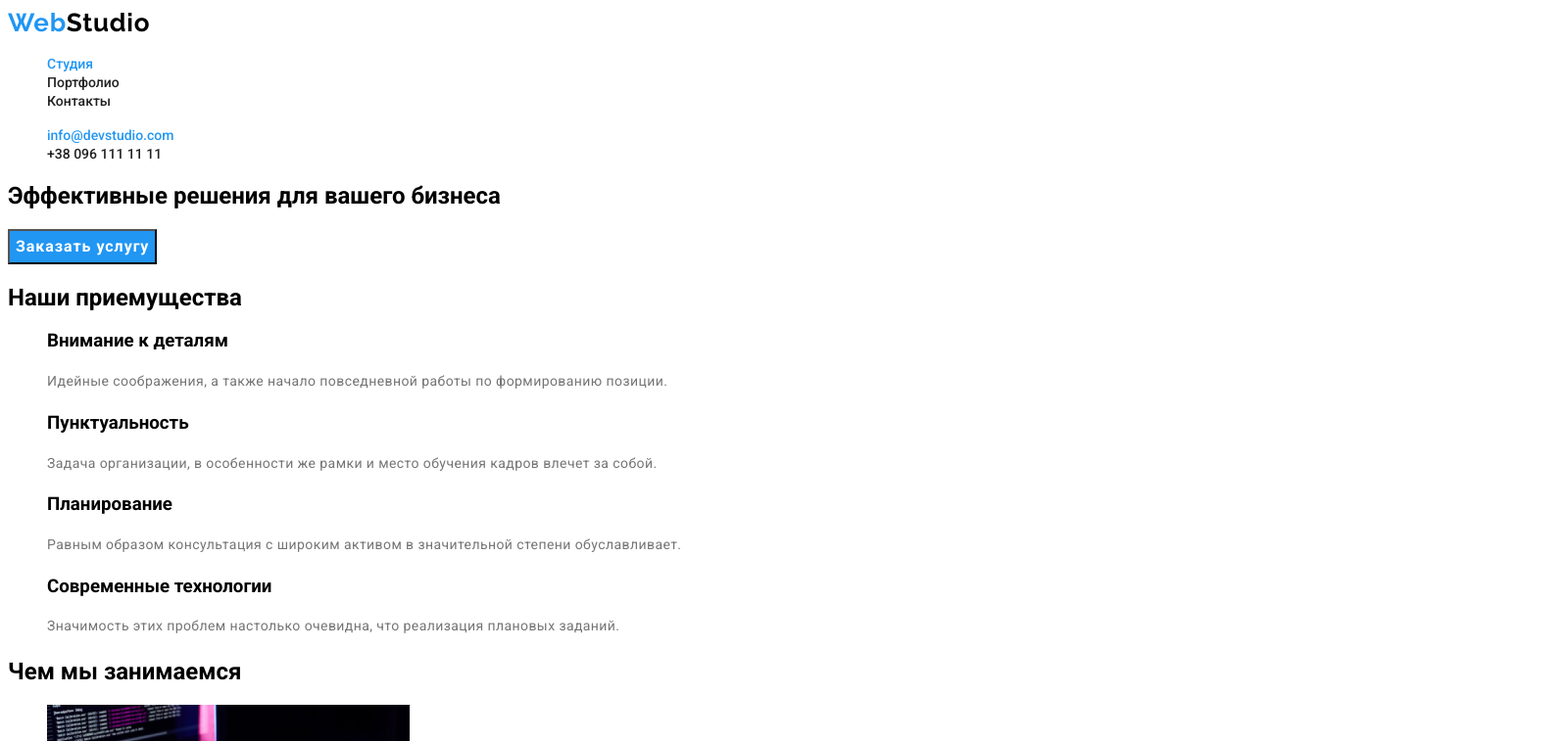
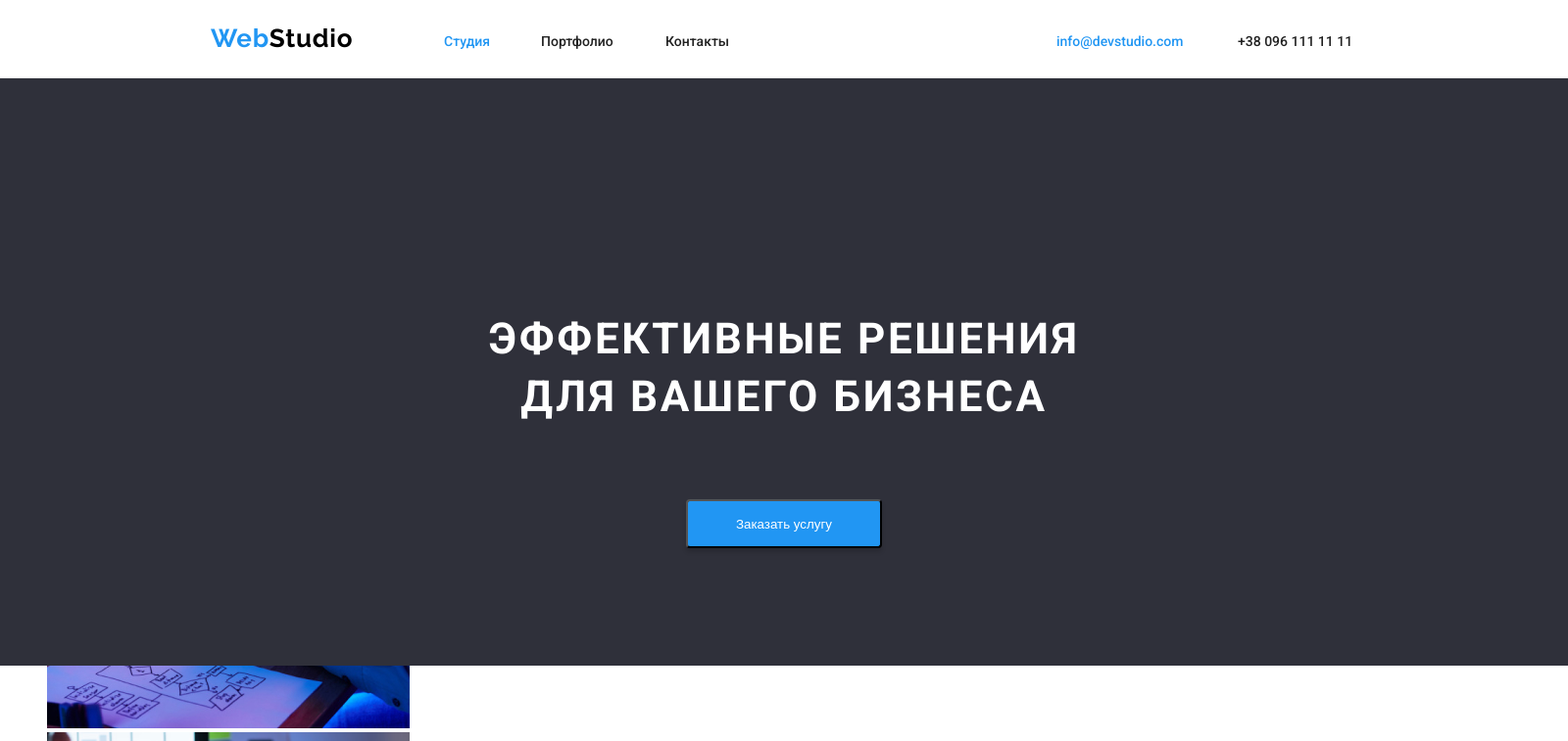
Before and after one commit to danielnedefo/goit-markup-hw-08, a plain HTML site: page index.html in a window 1280 px wide. Shown: the top 757 px of the page at 98% size, 1600 px wide, since content can reach past the window. Drawn offline with Linux system fonts and the light colour scheme.

Commit message:
position
начал позиционирование

```diff
--- a/css/styles.css
+++ b/css/styles.css
@@ -61,11 +61,13 @@ color: #757575;
 .button-text{
 font-family: Roboto;
 font-style: normal;
-font-weight: 500;
+font-weight: bold;
 font-size: 16px;
-line-height: 1.62;
+line-height: 1.87;
+display: flex;
+align-items: center;
 text-align: center;
-letter-spacing: 0.03em;
+letter-spacing: 0.06em;
 }
 .description-head{
   font-family: Roboto;
@@ -78,15 +80,104 @@ letter-spacing: 0.06em;
 }
 .hero-button{
   color: white;
-  background-color: var(--text-color) ;
+ position: absolute;
+width: 200px;
+height: 50px;
+left: 700px;
+top: 430px;
+background: #2196F3;
+box-shadow: 0px 4px 4px rgba(0, 0, 0, 0.15);
+border-radius: 4px;
+}
+.header{
+  position: absolute;
+width: 1600px;
+height: 80px;
+left: 0px;
+top: 0px;
+background: #FFFFFF;
+}
+.header-position{
+  position: absolute;
+width: 1600px;
+height: 80px;
+left: 0px;
+top: 0px;
+
+background: #FFFFFF;
+}
+.title-position{
+  position: absolute;
+width: 145px;
+height: 31px;
+left: 215px;
+top: 24px;
+}
+.studio-position{
+  position: absolute;
+width: 49px;
+height: 16px;
+left: 453px;
+top: 32px;
+}
+.portfolio-position{
+  position: absolute;
+width: 77px;
+height: 16px;
+left: 552px;
+top: 32px;
+}
+.contacts-position{
+  position: absolute;
+width: 68px;
+height: 16px;
+left: 679px;
+top: 32px;
+}
+.mail-position{
+  position: absolute;
+width: 135px;
+height: 16px;
+left: 1078px;
+top: 32px;
+}
+.phone-position{
+  position: absolute;
+width: 122px;
+height: 16px;
+left: 1263px;
+top: 32px;
+}
+.hero-title{
+  position: absolute;
+width: 1600px;
+height: 600px;
+left: 0px;
+top: 80px;
+background: #2F303A;
+}
+.hero-title-position{
+padding-top: 200px;
+padding-bottom: 280px;
+padding-right: 452px;
+padding-left: 452px;
+}
+.button-position{
+padding-top: 350px;
+padding-bottom: 200px;
+padding-right: 700px;
+padding-left: 700px;
+}
+.title{
   font-family: Roboto;
 font-style: normal;
-font-weight: bold;
-font-size: 16px;
-line-height: 1.87;
-display: flex;
-align-items: center;
+font-weight: 900;
+font-size: 44px;
+line-height: 1.36;
 text-align: center;
 letter-spacing: 0.06em;
+text-transform: uppercase;
+
+color: #FFFFFF;
 
 }
--- a/index.html
+++ b/index.html
@@ -12,21 +12,31 @@
     <link rel="stylesheet" href="./css/styles.css" />
   </head>
   <body>
+    <div class="header-position">
     <header>
       <nav>
+        <div class="title-position">
         <a class="nav-title" href="./index.html">
           <span class="nav-title-web">Web</span
           ><span class="nav-title-studio">Studio</span>
         </a>
+        </div>
         <ul class="remove-markers">
+          <div class="studio-position">
           <li><a class="link-decoration color-light" href=""> Студия</a></li>
+          </div>
+          <div class="portfolio-position">
           <li>
             <a class="link-decoration" href="./portfolio.html">Портфолио</a>
           </li>
+          </div>
+          <div class="contacts-position">
           <li><a class="link-decoration" href="">Контакты</a></li>
+          </div>
         </ul>
       </nav>
       <ul class="remove-markers">
+        <div class="mail-position">
         <li>
           <a
             class="link-decoration color-light"
@@ -34,18 +44,28 @@
             >info@devstudio.com</a
           >
         </li>
+        </div>
+        <div class="phone-position">
         <li>
           <a class="link-decoration" href="tel:+380961111111"
             >+38 096 111 11 11</a>
         </li>
+        </div>
       </ul>
     </header>
+    </div>
     <main>
+      <div class="hero-title">
       <section>
+        <div class="hero-title-position">
         <!-- <div class="hero-background"> -->
-        <h1>Эффективные решения для вашего бизнеса</h1>
+        <h1 class="title">Эффективные решения для вашего бизнеса</h1>
+        </div>
+        <div class="button-position">
         <button class="hero-button">Заказать услугу</button>
+        </div>
       </section>
+      </div>
       <section>
         <h2>Наши приемущества</h2>
         <ul class="remove-markers">
@@ -87,7 +107,7 @@
             <img src="images/img.png" width="370" alt="Делаем дизайн" />
           </li>
           <li>
-            <img src="images/img(1).png" width="370" alt="Визуализируем" />
+            <img src="./images/img (1).png" width="370" alt="Визуализируем" />
           </li>
         </ul>
       </section>
@@ -100,17 +120,17 @@
             <p class="description-text">Product Designer</p>
           </li>
           <li>
-            <img src="images/img(1).jpg" width="270" alt="Ольга Репина" />
+            <img src="./images/img (1).jpg" width="270" alt="Ольга Репина" />
             <h3>Ольга Репина</h3>
             <p class="description-text">Frontend Developer</p>
           </li>
           <li>
-            <img src="images/img(2).jpg" width="270" alt="Николай Тарасов" />
+            <img src="./images/img (2).jpg" width="270" alt="Николай Тарасов" />
             <h3>Николай Тарасов</h3>
             <p class="description-text">Marketing</p>
           </li>
           <li>
-            <img src="images/img(3).jpg" width="270" alt="Михаил Ермаков" />
+            <img src="./images/img (3).jpg" width="270" alt="Михаил Ермаков" />
             <h3>Михаил Ермаков</h3>
             <p class="description-text">UI Designer</p>
           </li>
```
Also changed, not shown: portfolio.html (+14 -0 lines).
